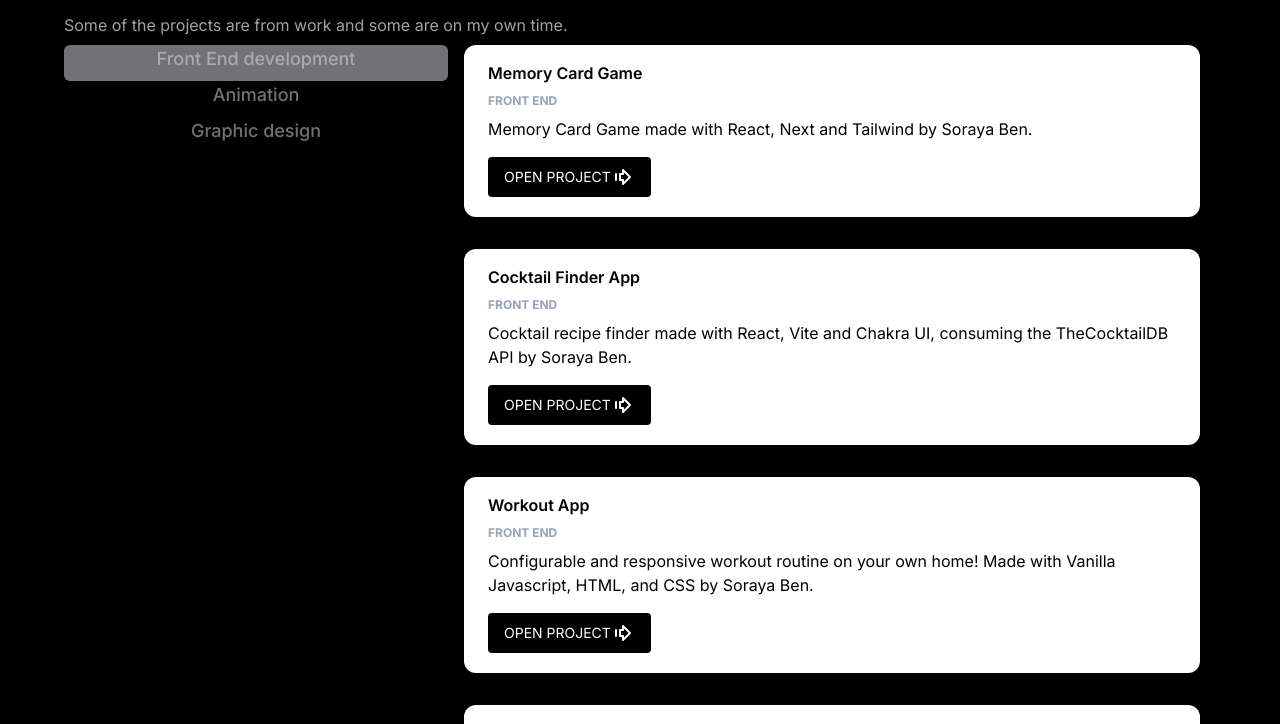
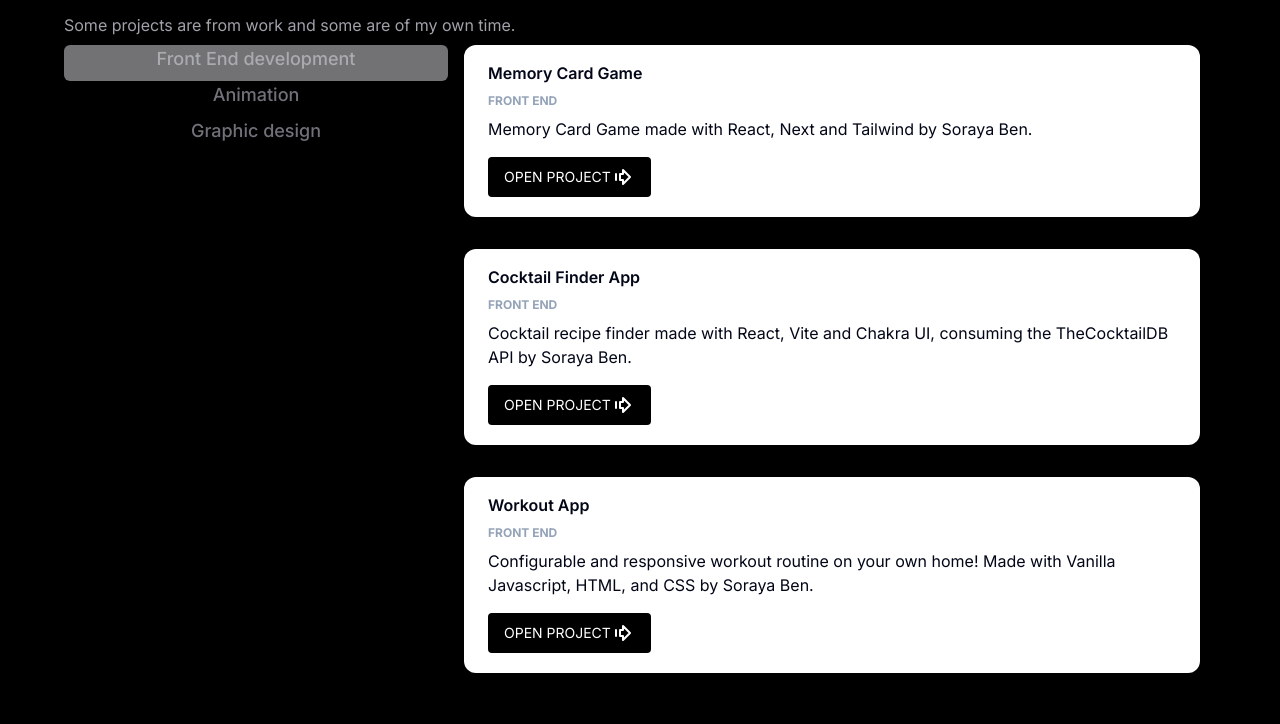
Before and after one commit to Sorbhhl/Portfolio_Soraya-Ben, a Next.js app: page / in a window 1280 px wide. Shown: the part 315-1039 px from the top of the page. Built offline with nearby package versions, Linux system fonts and the light colour scheme.

Commit message:
fixing_some_minor_mistakes-0925-01

```diff
--- a/src/app/components/card_project.js
+++ b/src/app/components/card_project.js
@@ -12,13 +12,13 @@ return (
         "py-4 px-6" :
         "py-4 px-6 md:w-1/2 lg:w-1/2"}
         >
-            <Typography variant="h6" color="blue-gray" className="mb-2">
+            <Typography variant="h6" color="blue-gray" className="mb-2 text-slate-950">
             {props.title}
             </Typography>
             <Typography color="blue-gray" className="font-bold text-xs uppercase mb-2 text-slate-400">
             {props.category}
             </Typography>
-            <Typography>
+            <Typography className="text-slate-950">
             {props.description}
             </Typography>
             <Modal projlink={props.projlink} modalType={props.modalType} title={props.title} category={props.category}></Modal>
--- a/src/app/components/data_projects.json
+++ b/src/app/components/data_projects.json
@@ -7,10 +7,7 @@
         "description": "Cocktail recipe finder made with React, Vite and Chakra UI, consuming the TheCocktailDB API by Soraya Ben."},
 
         { "name": "Workout App", "modalType": "forApp", "image": "", "projlink": "https://sorbhhl.github.io/Workout_app/",
-        "description": "Configurable and responsive workout routine on your own home! Made with Vanilla Javascript, HTML, and CSS by Soraya Ben."},
-
-        { "name": "Desserts list App", "modalType": "forApp", "image": "", "projlink": "https://sorbhhl.github.io/AngularApp/",
-        "description": "Dessert list App! Made with Angular by Soraya Ben."}
+        "description": "Configurable and responsive workout routine on your own home! Made with Vanilla Javascript, HTML, and CSS by Soraya Ben."}
     ],
     "projectsAnimation" : [
         { "name": "2D Animations", "modalType": "forGallery", "image":"https://img.youtube.com/vi/ThK_OUmQwEM/maxresdefault.jpg",
@@ -30,10 +27,6 @@
     ],
 
     "projectsGraphicDesign" : [
-        { "name": "CLCircular's brand image", "modalType": "forApp", "image":"https://www.clcircular.com/wp-content/uploads/2021/02/Logo-clcircular-txtin-350wpx-300x89.jpg",
-        "projlink": "https://www.clcircular.com/",
-        "description": "CLCircular's brand image, visual elements, marketing documentation, webpage and more with Adobe Suite and Wordpress by Soraya Ben."},
-
         { "name": "Paintings", "modalType": "forGallery", "image":"https://drive.google.com/uc?export=view&id=1Y48m1wpv5FDq0N6RR74udk7kP7rHQPGF",
         "projlink": [
             { "url": "https://drive.google.com/uc?export=view&id=1Y48m1wpv5FDq0N6RR74udk7kP7rHQPGF", "thumbnail": "https://drive.google.com/uc?export=view&id=1Y48m1wpv5FDq0N6RR74udk7kP7rHQPGF" },
--- a/src/app/components/projects_categories.js
+++ b/src/app/components/projects_categories.js
@@ -13,7 +13,7 @@ export default async function ProjectsPage() {
 					Projects
 				</h2>
 				<p className="mt-4 text-zinc-400">
-					Some of the projects are from work and some are on my own time.
+					Some projects are from work and some are of my own time.
 				</p>
 			</div>
 			<Tabs value="Front End development" className="md:flex lg:flex">
--- a/src/app/page.js
+++ b/src/app/page.js
@@ -3,8 +3,6 @@ import 'tailwindcss/tailwind.css';
 import ProjectsPage from "./components/projects_categories";
 import ContactMe from "./components/contact";
 import './globals.css'
-
-//export default MyApp;
 
 export default function Home() {
   return (
```
